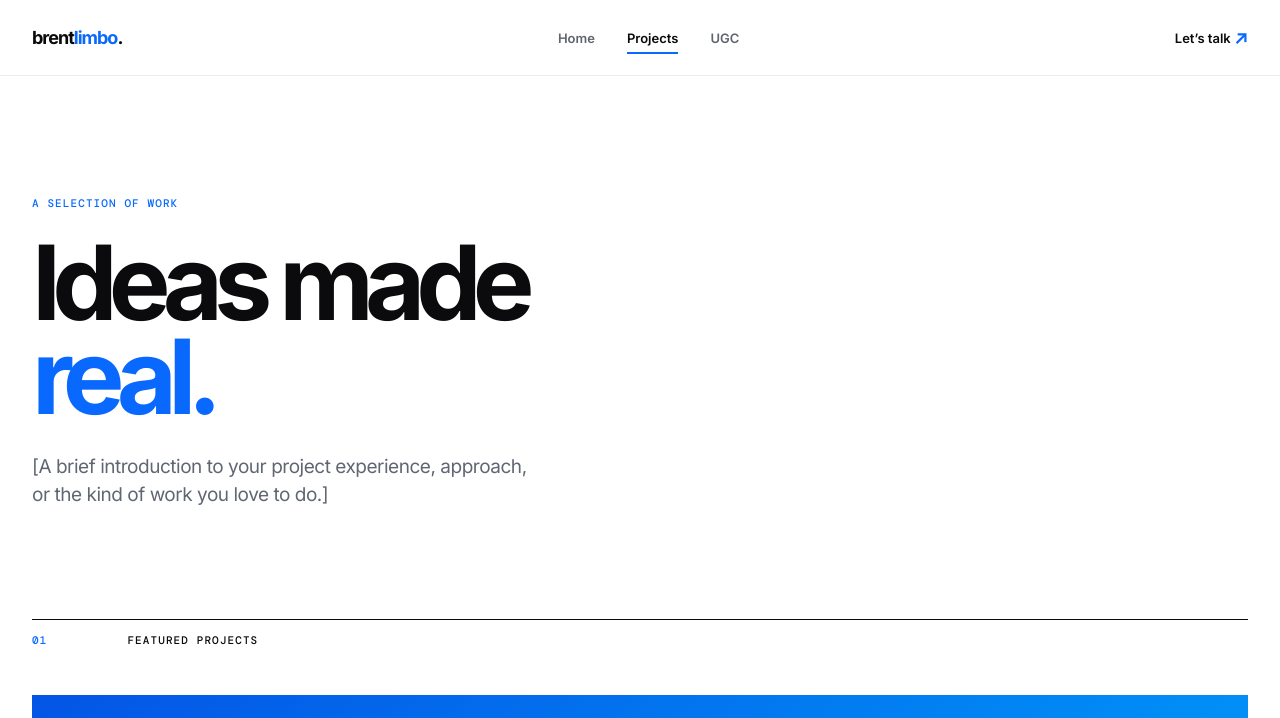
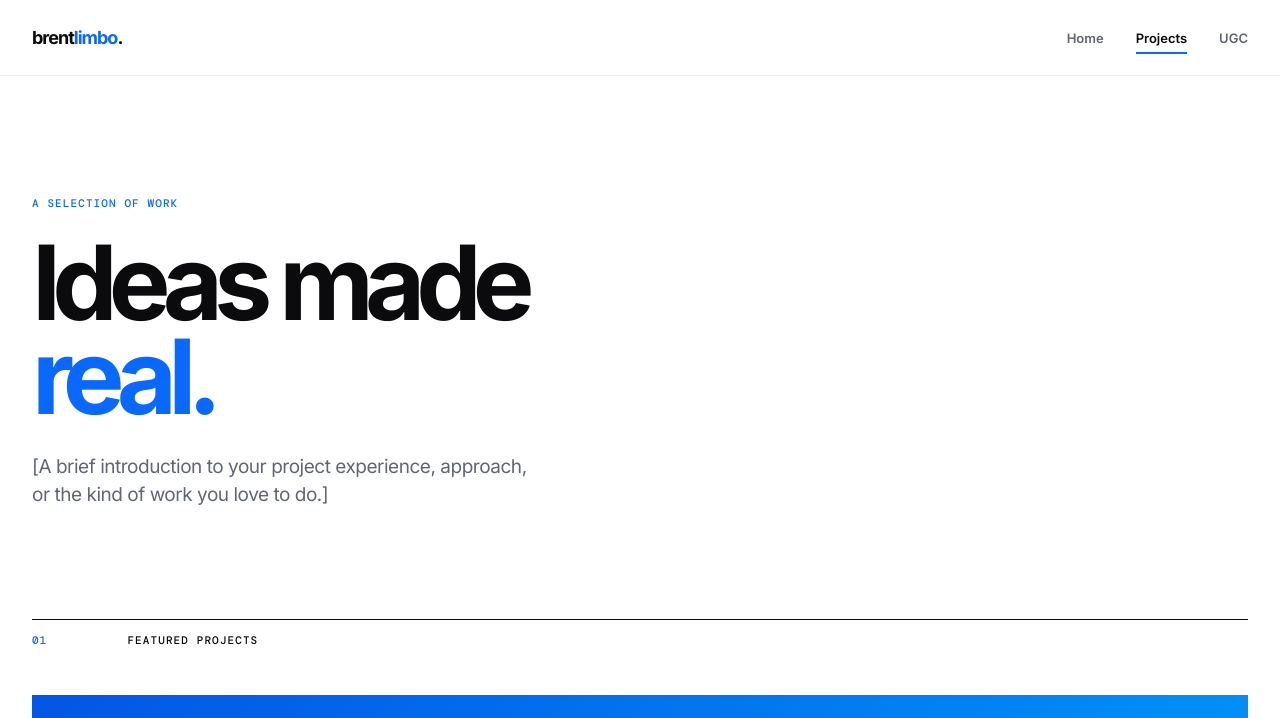
Before and after one commit to brentlimbo/brentlimbo.github.io, a plain HTML site: page projects.html in a window 1280 px wide. Shown: the top 718 px of the page. Drawn offline with nearby package versions, Linux system fonts and the light colour scheme.

Commit message:
Simplify site navigation

```diff
--- a/projects.html
+++ b/projects.html
@@ -7,7 +7,7 @@
     <link href="https://fonts.googleapis.com/css2?family=DM+Mono:wght@400;500&family=Inter:wght@400;500;600;700;800&display=swap" rel="stylesheet" /><link rel="stylesheet" href="styles.css" />
   </head>
   <body>
-    <header class="site-header"><a class="wordmark" href="index.html">brent<span>limbo</span>.</a><nav aria-label="Main navigation"><a href="index.html">Home</a><a class="active" href="projects.html">Projects</a><a href="ugc.html">UGC</a></nav><a class="nav-contact" href="#contact">Let’s talk <span>↗</span></a></header>
+    <header class="site-header"><a class="wordmark" href="index.html">brent<span>limbo</span>.</a><nav aria-label="Main navigation"><a href="index.html">Home</a><a class="active" href="projects.html">Projects</a><a href="ugc.html">UGC</a></nav></header>
     <main>
       <section class="page-intro page-shell reveal"><p class="eyebrow">A selection of work</p><h1>Ideas made<br /><em>real.</em></h1><p>[A brief introduction to your project experience, approach, or the kind of work you love to do.]</p></section>
 
```
Also changed, not shown: index.html (+0 -1 lines), ugc.html (+1 -1 lines).
